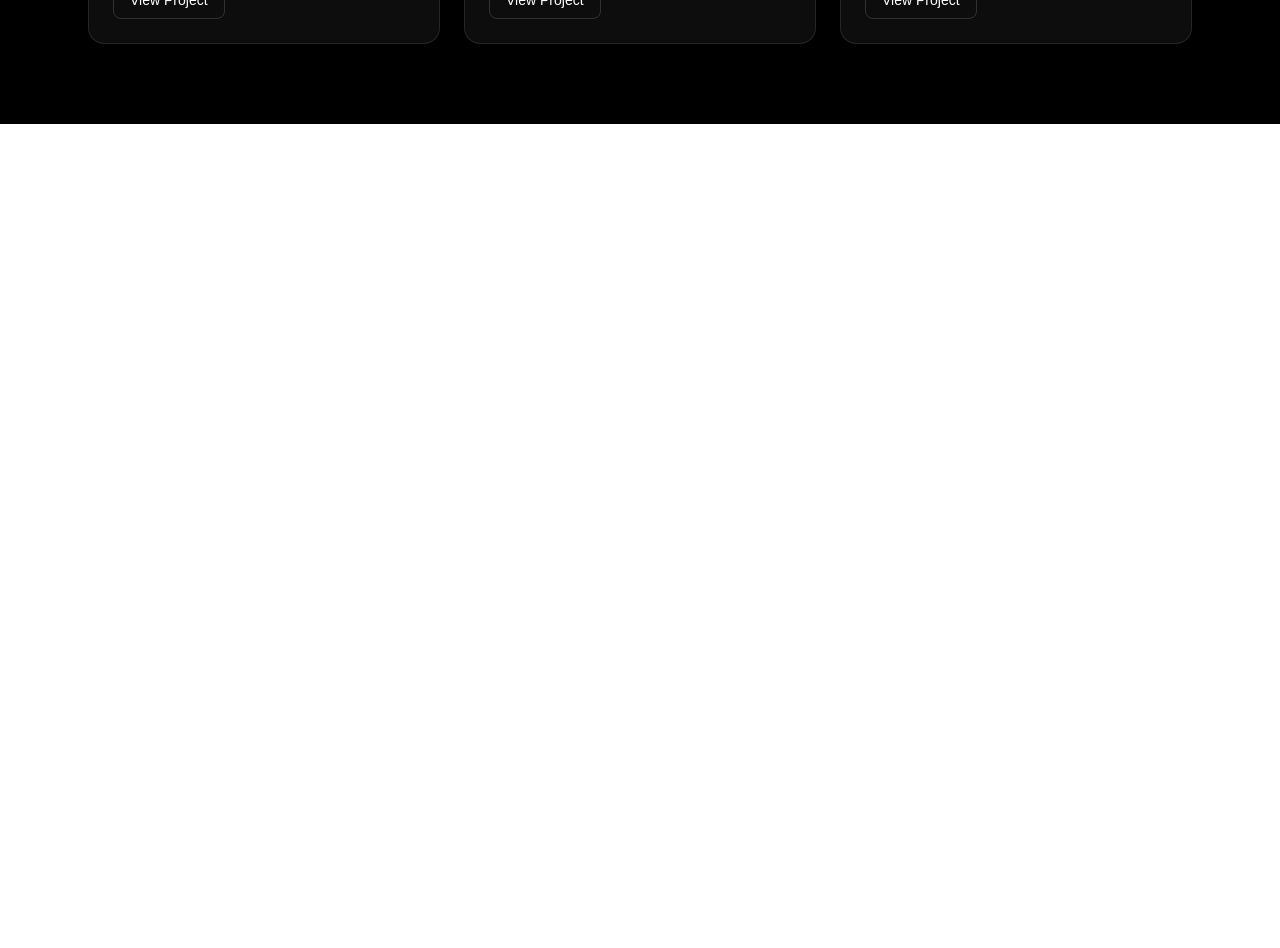
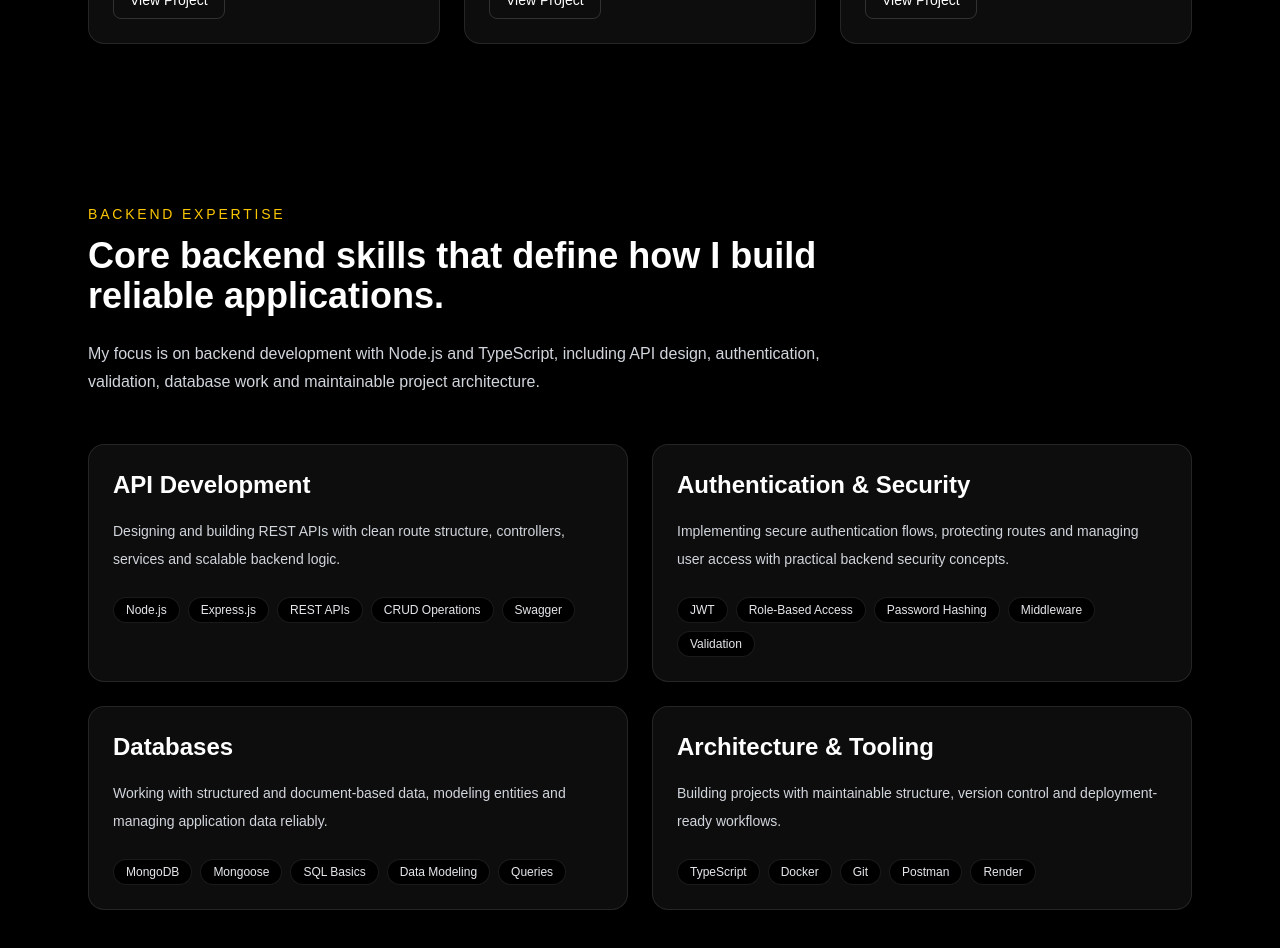
Before and after one commit to AndriyAtWork25/portfolio-next, a Next.js app: page / in a window 1280 px wide. Shown: the part 1440-2388 px from the top of the page. Before the commit the page ends 1564 px from the top, so only its background shows below. Built offline with nearby package versions, Linux system fonts and the light colour scheme.

Commit message:
feat: add skills section

```diff
--- a/app/page.tsx
+++ b/app/page.tsx
@@ -1,24 +1,24 @@
-// Wir importieren unsere Komponenten.
-// Import bedeutet: wir holen UI-Bausteine aus anderen Dateien rein,
-// damit wir sie hier benutzen können.
-
+// Import der einzelnen UI-Komponenten / Sections
 import Navbar from "@/components/layout/Navbar";
 import HeroSection from "@/components/sections/HeroSection";
 import ProjectsSection from "@/components/sections/ProjectsSection";
+import SkillsSection from "@/components/sections/SkillsSection";
 
-// Das ist die Hauptseite "/" deiner Website.
+// Startseite deiner Website
 export default function Home() {
   return (
-    // <main> ist der Hauptinhalt der Seite.
     <main className="min-h-screen bg-black">
       {/* Obere Navigation */}
       <Navbar />
 
-      {/* Erste große Einstiegssektion */}
+      {/* Hero / Einstieg */}
       <HeroSection />
 
-      {/* Projekte-Sektion */}
+      {/* Projekte */}
       <ProjectsSection />
+
+      {/* Skills / Backend Expertise */}
+      <SkillsSection />
     </main>
   );
 }
--- a/components/layout/Navbar.tsx
+++ b/components/layout/Navbar.tsx
@@ -5,19 +5,26 @@ export default function Navbar() {
     <header className="w-full border-b border-white/10 bg-black/80 backdrop-blur">
       <nav className="mx-auto flex max-w-6xl items-center justify-between px-6 py-4">
 
+        {/* Link auf die Startseite */}
         <Link href="/" className="text-lg font-bold tracking-wide text-white">
           Andriy Tsar
         </Link>
 
-
+        {/* Navigationslinks zu Sections auf derselben Seite */}
         <div className="flex items-center gap-6 text-sm text-gray-300">
-          <a href="#projects" className="hover:text-white transition">
+          <a href="#projects" className="transition hover:text-white">
             Projects
           </a>
-          <a href="#about" className="hover:text-white transition">
+
+          <a href="#skills" className="transition hover:text-white">
+            Skills
+          </a>
+
+          <a href="#about" className="transition hover:text-white">
             About
           </a>
-          <a href="#contact" className="hover:text-white transition">
+
+          <a href="#contact" className="transition hover:text-white">
             Contact
           </a>
         </div>
--- /dev/null
+++ b/components/sections/SkillsSection.tsx
@@ -0,0 +1,105 @@
+const skillCategories = [
+     {
+    title: "API Development",
+    description:
+      "Designing and building REST APIs with clean route structure, controllers, services and scalable backend logic.",
+    items: ["Node.js", "Express.js", "REST APIs", "CRUD Operations", "Swagger"],
+  },
+  {
+    title: "Authentication & Security",
+    description:
+      "Implementing secure authentication flows, protecting routes and managing user access with practical backend security concepts.",
+    items: ["JWT", "Role-Based Access", "Password Hashing", "Middleware", "Validation"],
+  },
+  {
+    title: "Databases",
+    description:
+      "Working with structured and document-based data, modeling entities and managing application data reliably.",
+    items: ["MongoDB", "Mongoose", "SQL Basics", "Data Modeling", "Queries"],
+  },
+  {
+    title: "Architecture & Tooling",
+    description:
+      "Building projects with maintainable structure, version control and deployment-ready workflows.",
+    items: ["TypeScript", "Docker", "Git", "Postman", "Render"],
+  },
+];
+
+// Haupt-Komponente der Skills Section
+export default function SkillsSection() {
+  return (
+    // id="skills" erlaubt später Navigation aus der Navbar
+    <section id="skills" className="bg-black text-white">
+      {/*
+        Zentraler Container:
+        - max-w-6xl = maximale Breite
+        - mx-auto = horizontal zentrieren
+        - px-6 = seitlicher Abstand
+        - py-20 = Abstand oben/unten
+      */}
+      <div className="mx-auto max-w-6xl px-6 py-20">
+
+        {/* Kleine obere Beschriftung */}
+        <p className="mb-3 text-sm uppercase tracking-[0.2em] text-yellow-400">
+          Backend Expertise
+        </p>
+
+        {/* Hauptüberschrift der Section */}
+        <h2 className="max-w-3xl text-3xl font-bold md:text-4xl">
+          Core backend skills that define how I build reliable applications.
+        </h2>
+
+        {/* Kurzer erklärender Absatz */}
+        <p className="mt-6 max-w-3xl leading-7 text-gray-300">
+          My focus is on backend development with Node.js and TypeScript,
+          including API design, authentication, validation, database work
+          and maintainable project architecture.
+        </p>
+
+        {/*
+          Grid für die Skill Cards:
+          - auf kleinen Geräten 1 Spalte
+          - ab md 2 Spalten
+        */}
+        <div className="mt-12 grid grid-cols-1 gap-6 md:grid-cols-2">
+
+          {/*
+            Wir gehen wieder mit .map() durch unser Daten-Array.
+            Für jede Kategorie erzeugen wir automatisch eine Card.
+          */}
+          {skillCategories.map((category, index) => (
+            <article
+              key={index}
+              className="rounded-2xl border border-white/10 bg-white/5 p-6"
+            >
+              {/* Titel der Skill Card */}
+              <h3 className="text-2xl font-semibold text-white">
+                {category.title}
+              </h3>
+
+              {/* Beschreibung */}
+              <p className="mt-4 text-sm leading-7 text-gray-300">
+                {category.description}
+              </p>
+
+              {/*
+                Liste der Unterpunkte / Technologien
+                flex-wrap = Umbruch auf neue Zeile wenn kein Platz mehr da ist
+              */}
+              <div className="mt-6 flex flex-wrap gap-2">
+                {category.items.map((item, itemIndex) => (
+                  <span
+                    key={itemIndex}
+                    className="rounded-full border border-white/10 bg-black px-3 py-1 text-xs font-medium text-gray-200"
+                  >
+                    {item}
+                  </span>
+                ))}
+              </div>
+            </article>
+          ))}
+        </div>
+      </div>
+    </section>
+  );
+}
```
